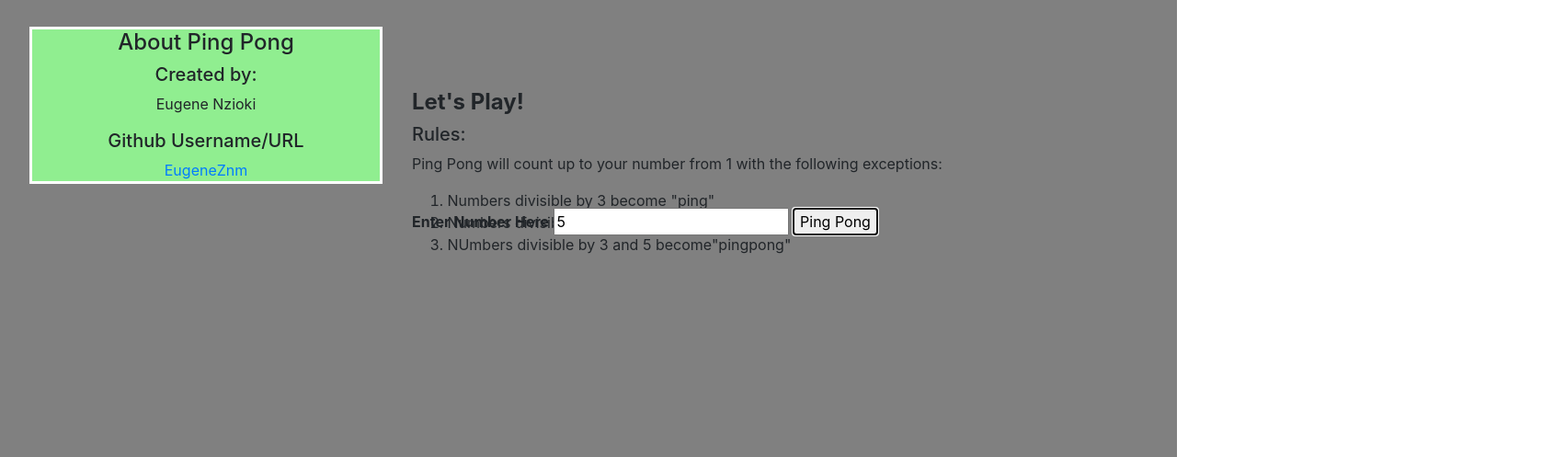
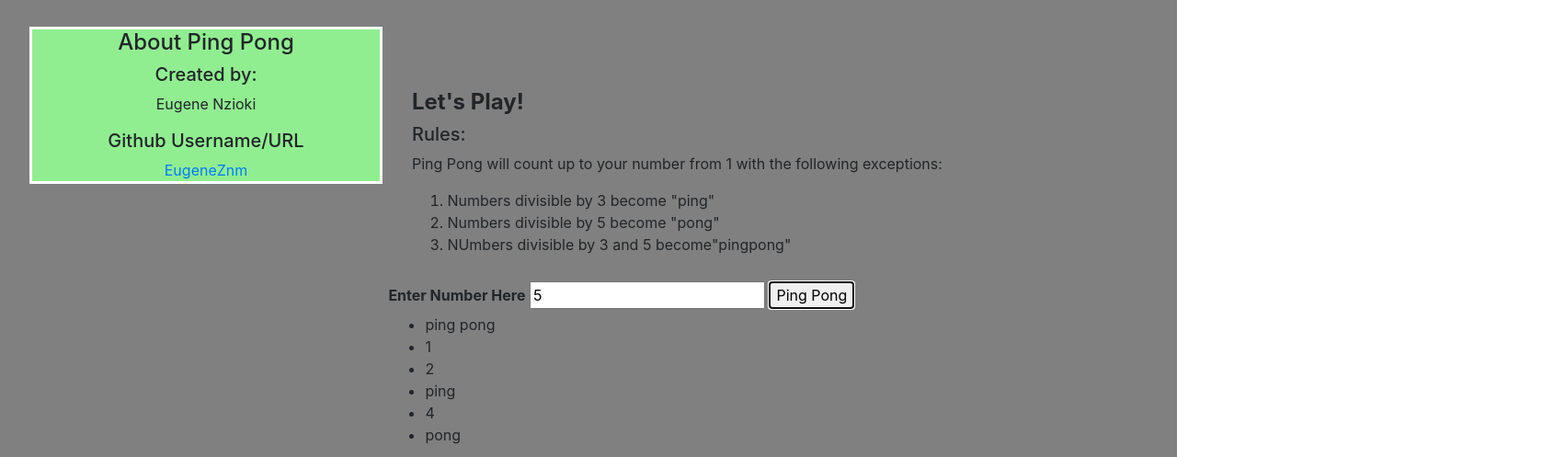
Before and after one commit to EugeneZnm/PingPong, a plain HTML site: page index.html in a window 1280 px wide. Both pictures are taken after typing "5" into the empty fields and a click on the button "Ping Pong". Shown: the part 203-700 px from the top of the page at 92% size, 1702 px wide, since content can reach past the window. Drawn offline with nearby package versions, Linux system fonts and the light colour scheme.

Commit message:
editing index.html editing scripts.js

```diff
--- a/index.html
+++ b/index.html
@@ -33,7 +33,7 @@
             </p>
         </div>
         <div>
-            <form>
+            <form class="sect">
                 <div class="form section3">
                     <label class="input-label" for="input1"><strong>Enter Number Here</strong></label>
                     <input type="number" id="Input1">
--- a/js/scripts.js
+++ b/js/scripts.js
@@ -10,7 +10,7 @@ function play() {
         } else if (y % 5 === 0) {
             $("#result").append("<li>pong</li>");
         } else {
-            $("#result").append("<li>y</li>");
+            $("#result").append("<li>" + y + "</li>");
         }
     }
 
@@ -19,12 +19,14 @@ function play() {
 
 //USER INTERFACE LOGIC
 $(document).ready(function() {
-    $("form").submit(function() {
-        player = $("number").val();
+    $("#btnFirst").click(function() {
+        player = $("#Input1").val();
         $("#result").text('');
         play();
-        $("number#numberInput").val()
+        $("#Input1").val()
         event.preventDefault();
+    });
 
-    });
+
+
 });
```
